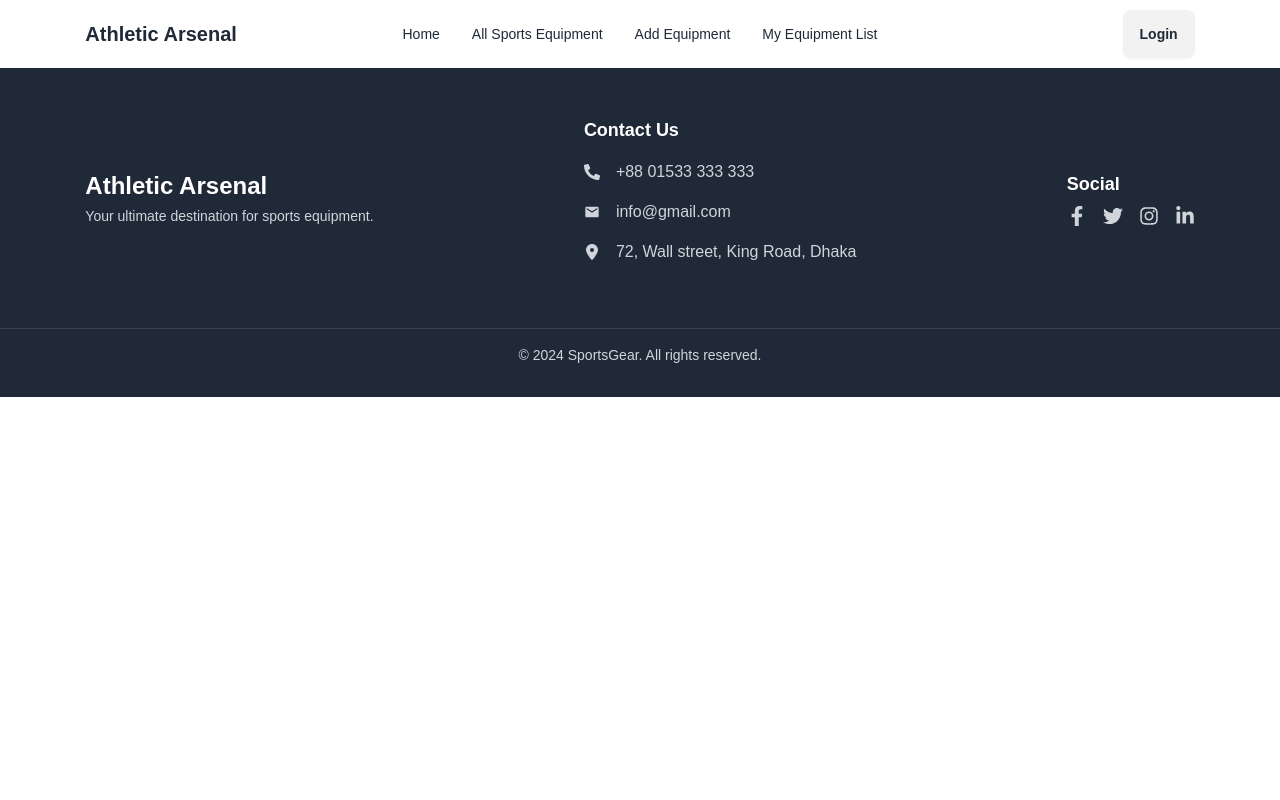
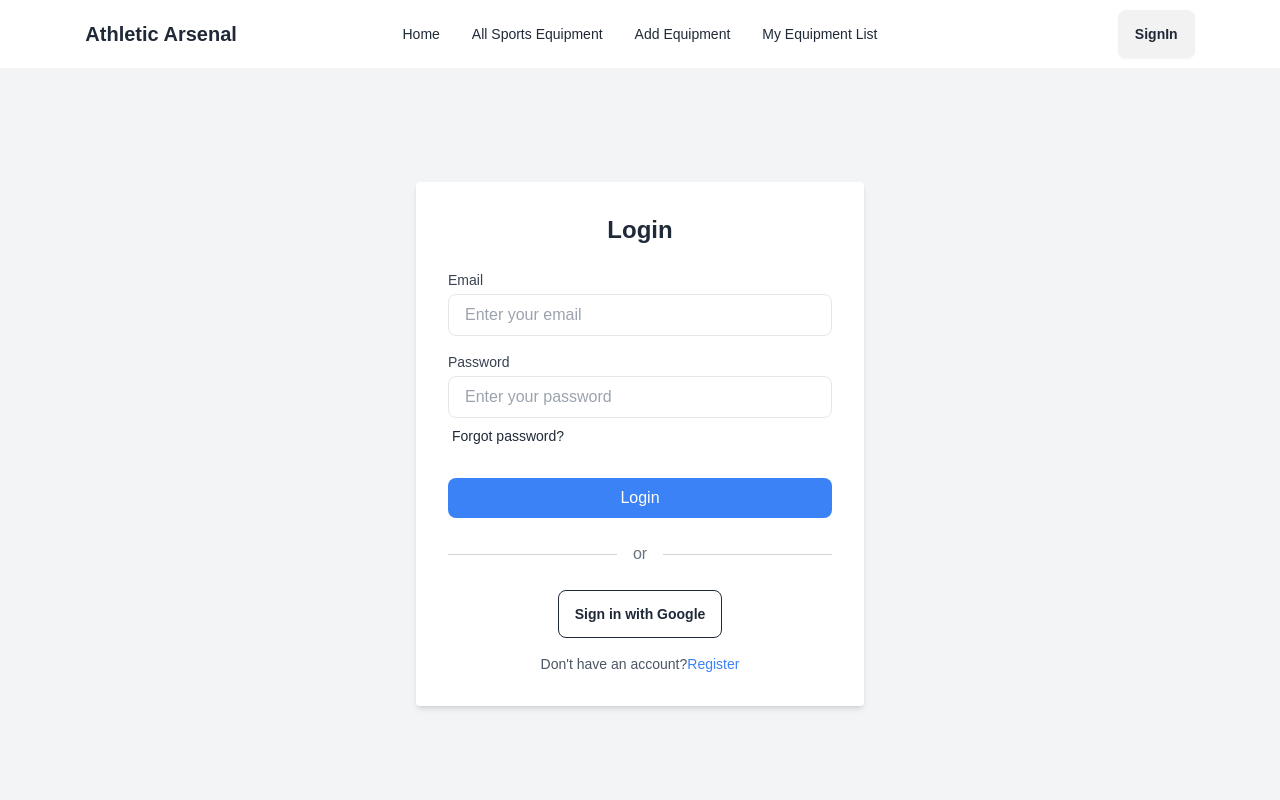
Before and after one commit to riyadhossain565/Athletic_Arsenal-client_side, a React (Vite) app: page /signin in a window 1280 px wide. Shown: the top 800 px of the page. Built offline with nearby package versions, Linux system fonts and the light colour scheme; no server answers.

Commit message:
create a sign in page and authprovider , added functionalites to navbar

```diff
--- a/src/Pages/SignIn.jsx
+++ b/src/Pages/SignIn.jsx
@@ -1,7 +1,127 @@
-import React from "react";
+import { useContext, useState } from "react";
+import { AuthContext } from "../Provider/AuthProvider";
+import { Link, useNavigate } from "react-router-dom";
 
 const SignIn = () => {
-  return <div></div>;
+  const { signInUser, signInWithGoogle } = useContext(AuthContext);
+  const [errorMessage, setErrorMessage] = useState("");
+  const navigate = useNavigate();
+
+  const handleSubmit = (e) => {
+    e.preventDefault();
+
+    const email = e.target.email.value;
+    const password = e.target.password.value;
+    console.log(email, password);
+
+    signInUser(email, password)
+      .then((result) => {
+        console.log(result.user);
+        e.target.reset();
+        navigate("/");
+      })
+      .catch((error) => {
+        console.log("Error", error);
+        setErrorMessage("Invalid email or password");
+      });
+  };
+
+  const handleGoogleSignIn = () => {
+    signInWithGoogle()
+      .then((result) => {
+        console.log(result.user);
+        navigate("/");
+      })
+      .catch((error) => {
+        console.log("Error", error);
+      });
+  };
+  return (
+    <div>
+      <div className="flex items-center justify-center min-h-screen bg-gray-100 pb-12">
+        <div className="w-full max-w-md p-8 bg-white rounded shadow-md">
+          <h2 className="text-2xl font-bold text-center text-gray-800 mb-6">
+            Login
+          </h2>
+          {errorMessage && (
+            <div className="mb-4 text-center text-red-500">{errorMessage}</div>
+          )}
+          <form onSubmit={handleSubmit}>
+            {/* Email Input */}
+            <div className="mb-4">
+              <label
+                htmlFor="email"
+                className="block text-sm font-medium text-gray-700"
+              >
+                Email
+              </label>
+              <input
+                type="email"
+                name="email"
+                className="w-full px-4 py-2 mt-1 border rounded-lg focus:outline-none focus:ring-2 focus:ring-blue-400"
+                placeholder="Enter your email"
+                required
+              />
+            </div>
+
+            {/* Password Input */}
+            <div className="mb-6">
+              <label
+                htmlFor="password"
+                className="block text-sm font-medium text-gray-700"
+              >
+                Password
+              </label>
+              <input
+                type="password"
+                name="password"
+                className="w-full px-4 py-2 mt-1 border rounded-lg focus:outline-none focus:ring-2 focus:ring-blue-400"
+                placeholder="Enter your password"
+                required
+              />
+              <label className="label">
+                <a href="#" className="label-text-alt link link-hover text-sm">
+                  Forgot password?
+                </a>
+              </label>
+            </div>
+
+            {/* Submit Button */}
+            <button
+              type="submit"
+              className="w-full py-2 text-white bg-blue-500 rounded-lg hover:bg-blue-600 focus:outline-none"
+            >
+              Login
+            </button>
+          </form>
+
+          {/* Divider */}
+          <div className="my-6 flex items-center">
+            <div className="flex-1 h-px bg-gray-300"></div>
+            <span className="px-4 text-md text-gray-500">or</span>
+            <div className="flex-1 h-px bg-gray-300"></div>
+          </div>
+
+          {/* google sign in */}
+          <p className="text-center ">
+            <button onClick={handleGoogleSignIn} className="btn btn-outline">
+              Sign in with Google
+            </button>
+          </p>
+
+          {/* Register option */}
+          <div className="mt-4 text-center text-sm text-gray-600">
+            <p>
+              Don't have an account?
+              <Link to="/register" className="text-blue-500 hover:underline">
+                Register
+              </Link>
+            </p>
+          </div>
+        </div>
+      </div>
+    </div>
+  );
 };
 
 export default SignIn;
--- a/src/Provider/AuthProvider.jsx
+++ b/src/Provider/AuthProvider.jsx
@@ -1,8 +1,11 @@
-import { createContext, useState } from "react";
+import { createContext, useEffect, useState } from "react";
 import {
   createUserWithEmailAndPassword,
   GoogleAuthProvider,
+  onAuthStateChanged,
+  signInWithEmailAndPassword,
   signInWithPopup,
+  signOut,
 } from "firebase/auth";
 import { auth } from "../Firebase/firebase.init";
 
@@ -18,12 +21,40 @@ const AuthProvider = ({ children }) => {
     return createUserWithEmailAndPassword(auth, email, password);
   };
 
+  const signInUser = (email, password) => {
+    setLoading(true);
+    return signInWithEmailAndPassword(auth, email, password);
+  };
+
   const signInWithGoogle = () => {
     setLoading(true);
     return signInWithPopup(auth, googleProvider);
   };
 
-  const userInfo = { user, loading, createUser, signInWithGoogle };
+  const signOutUser = () => {
+    setLoading(true);
+    return signOut(auth);
+  };
+
+  useEffect(() => {
+    const unSubscribe = onAuthStateChanged(auth, (currentUser) => {
+      setUser(currentUser);
+      setLoading(false);
+      console.log("User state changed:", currentUser);
+    });
+    return () => {
+      unSubscribe();
+    };
+  }, []);
+
+  const userInfo = {
+    user,
+    loading,
+    createUser,
+    signInWithGoogle,
+    signInUser,
+    signOutUser,
+  };
   return (
     <>
       <AuthContext.Provider value={userInfo}>{children}</AuthContext.Provider>
--- a/src/components/Navbar.jsx
+++ b/src/components/Navbar.jsx
@@ -1,6 +1,33 @@
+import { useContext, useEffect, useState } from "react";
 import { NavLink } from "react-router-dom";
+import { AuthContext } from "../Provider/AuthProvider";
 
 const Navbar = () => {
+  const { user, signOutUser } = useContext(AuthContext);
+  const [userData, setUserData] = useState(null);
+
+  useEffect(() => {
+    if (user) {
+      fetch(`http://localhost:5000/users/${user.email}`)
+        .then((res) => res.json())
+        .then((data) => setUserData(data))
+        .catch((error) => {
+          console.log("Error data:", error);
+          setUserData(null);
+        });
+    }
+  }, [user]);
+
+  const handleSignOut = () => {
+    signOutUser()
+      .then(() => {
+        console.log("User signed out successfully");
+      })
+      .catch((error) => {
+        console.log("ERROR:", error.message);
+      });
+  };
+
   const links = (
     <>
       <li>
@@ -53,7 +80,25 @@ const Navbar = () => {
         <ul className="menu menu-horizontal px-1">{links}</ul>
       </div>
       <div className="navbar-end">
-        <a className="btn">Login</a>
+        {user ? (
+          <>
+            {userData && (
+              <img
+                className="w-10 h-10 rounded-full mr-2"
+                title={userData.name}
+                src={userData.image}
+                alt="User Profile"
+              />
+            )}
+            <button onClick={handleSignOut} className="btn">
+              Sign Out
+            </button>
+          </>
+        ) : (
+          <NavLink to="/signin" className="btn">
+            SignIn
+          </NavLink>
+        )}
       </div>
     </div>
   );
```
